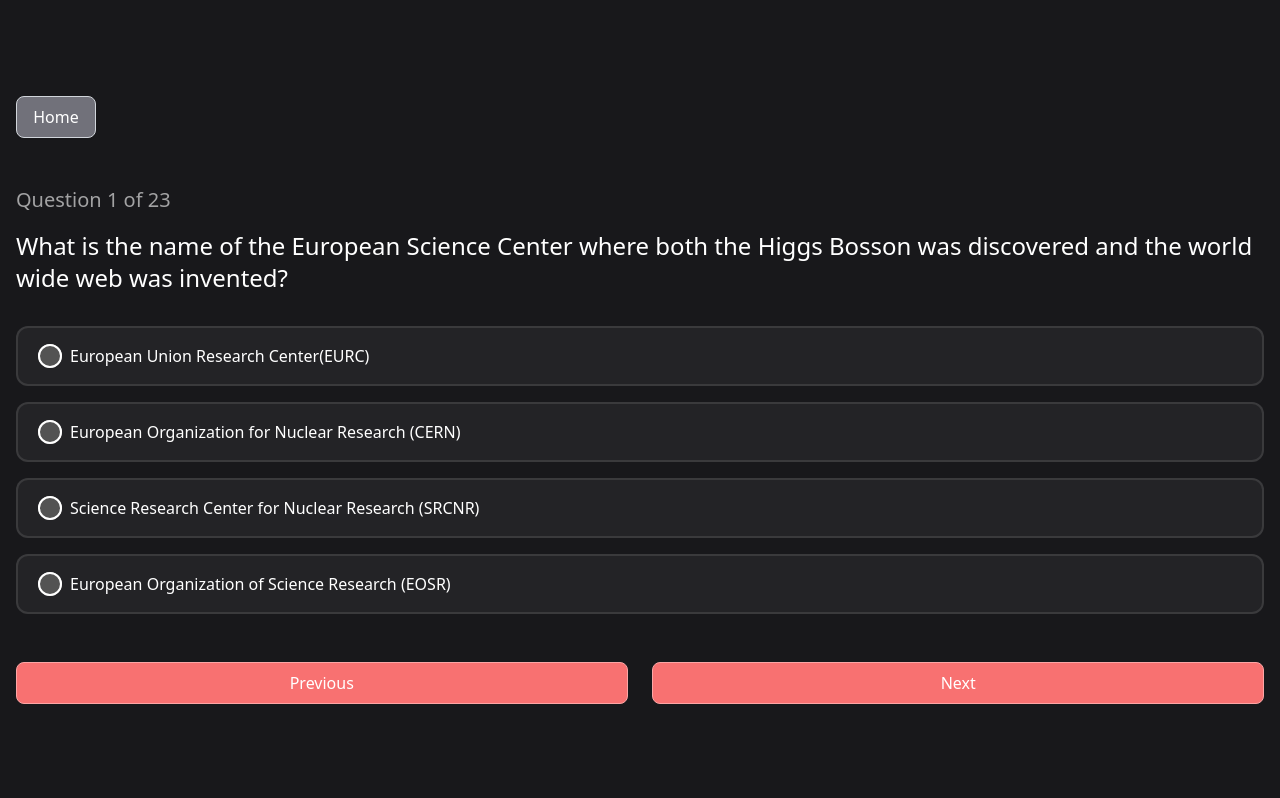
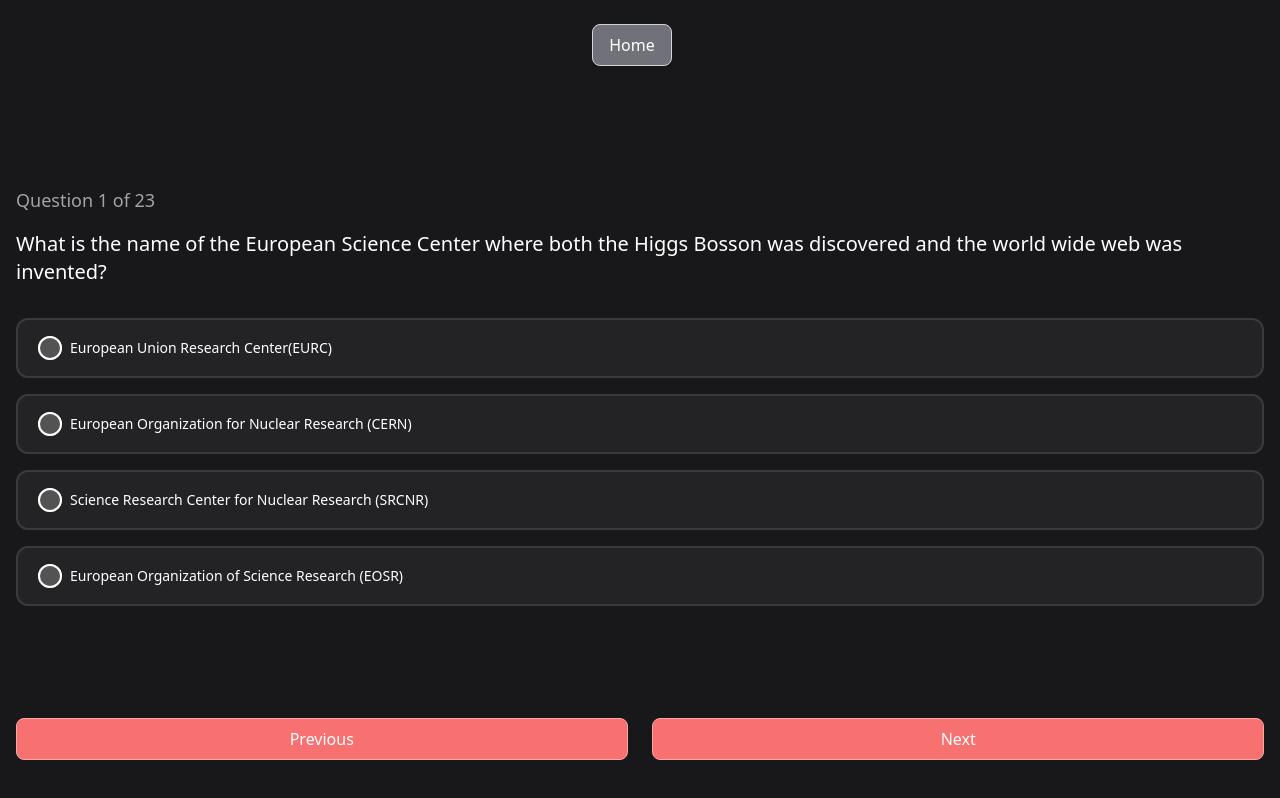
Before and after one commit to tpcav/wvfrm-quiz, a Next.js app: page /dec2022 in a window 1280 px wide. Built offline with nearby package versions, Linux system fonts and the light colour scheme.

Commit message:
quiz UI change

```diff
--- a/dashboard/QuizList.js
+++ b/dashboard/QuizList.js
@@ -1,4 +1,5 @@
 import Link from "next/link"
+import { AiFillPlayCircle} from "react-icons/ai"
 
 const people = [
   {
@@ -13,7 +14,7 @@
     name: 'November',
     quizUrl: './dec2022',
     email: 'leslie.alexander@example.com',
-    role: '20 questions',
+    role: 'Coming soon...',
     imageUrl:
       'https://images.unsplash.com/photo-1494790108377-be9c29b29330?ixlib=rb-1.2.1&ixid=eyJhcHBfaWQiOjEyMDd9&auto=format&fit=facearea&facepad=2&w=256&h=256&q=80',
   },
@@ -21,7 +22,7 @@
     name: 'October',
     quizUrl: './dec2022',
     email: 'leslie.alexander@example.com',
-    role: '25 questions',
+    role: 'Coming soon...',
     imageUrl:
       'https://images.unsplash.com/photo-1494790108377-be9c29b29330?ixlib=rb-1.2.1&ixid=eyJhcHBfaWQiOjEyMDd9&auto=format&fit=facearea&facepad=2&w=256&h=256&q=80',
   },
@@ -29,7 +30,7 @@
     name: 'September',
     quizUrl: './dec2022',
     email: 'leslie.alexander@example.com',
-    role: '25 questions',
+    role: 'Coming soon...',
     imageUrl:
       'https://images.unsplash.com/photo-1494790108377-be9c29b29330?ixlib=rb-1.2.1&ixid=eyJhcHBfaWQiOjEyMDd9&auto=format&fit=facearea&facepad=2&w=256&h=256&q=80',
   },
@@ -48,7 +49,7 @@
             key={person.email}
             className="relative flex items-center space-x-3 rounded-lg border border-zinc-600 bg-zinc-700 px-6 py-2 shadow-sm focus-within:ring-2 focus-within:ring-red-500 focus-within:ring-offset-2 hover:border-gray-400"
           >
-            <div className="min-w-0 flex-1">
+            <div className="min-w-0 flex-1 floot-root">
               <Link href={person.quizUrl} className="focus:outline-none">
                 <span className="absolute inset-0" aria-hidden="true" />
                 <p className="text-sm font-medium text-zinc-200">{person.name}</p>
--- a/package.json
+++ b/package.json
@@ -14,7 +14,8 @@
     "eslint-config-next": "13.1.1",
     "next": "13.1.1",
     "react": "18.2.0",
-    "react-dom": "18.2.0"
+    "react-dom": "18.2.0",
+    "react-icons": "^4.7.1"
   },
   "devDependencies": {
     "autoprefixer": "^10.4.13",
--- a/pages/dec2022.js
+++ b/pages/dec2022.js
@@ -60,14 +60,18 @@
           </div>
         ) : (
           <>
-          <div className="flex flex-col items-start w-full">
+            <div className="fixed top-0 p-6 text-left">
               <button className="mb-2 mr-4 w-20 py-2 bg-zinc-500 text-white font-medium rounded-lg shadow-sm border border-gray-300 focus-within:ring-2 focus-within:ring-red-500 focus-within:ring-offset-2 hover:border-gray-400">
                 <Link href="/">Home</Link>
               </button>
-            <h4 className="mt-10 text-xl text-white/60">
+            </div>
+
+            <div className="mb-10">
+              <div className="flex flex-col items-start w-full">
+                <h4 className="mt-10 text-lg text-white/60">
                   Question {currentQuestion + 1} of {questions.length}
                 </h4>
-            <div className="mt-4 text-2xl text-white mb-6">
+                <div className="mt-4 text-xl text-white mb-6">
                   {questions[currentQuestion].question}
                 </div>
               </div>
@@ -75,7 +79,7 @@
                 {questions[currentQuestion].answerOptions.map((answer, index) => (
                   <div
                     key={index}
-                className="flex items-center w-full py-4 pl-5 m-2 ml-0 space-x-2 border-2 cursor-pointer border-white/10 rounded-xl bg-white/5"
+                    className="text-sm flex items-center w-full py-4 pl-5 m-2 ml-0 space-x-2 border-2 cursor-pointer border-white/10 rounded-xl bg-white/5"
                     onClick={(e) => handleAnswerOption(answer.answer)}
                   >
                     <input
@@ -93,7 +97,8 @@
                   </div>
                 ))}
               </div>
-          <div className="flex justify-between w-full mt-10 text-white">
+          </div>
+          <div className="flex fixed bottom-0 mb-6 p-4 justify-between w-full mt-2 text-white text-center">
                 <button
                   onClick={handlePrevious}
                   className="w-[49%] py-2 bg-red-400 font-medium rounded-lg border border-red-300 focus-within:ring-4 focus-within:ring-red-500 focus-within:ring-offset-2 hover:border-gray-400"
```
Also changed, not shown: 1 other file (tests, documents, lock files or other folders). Lines whose indentation alone changed are shown as unchanged.
